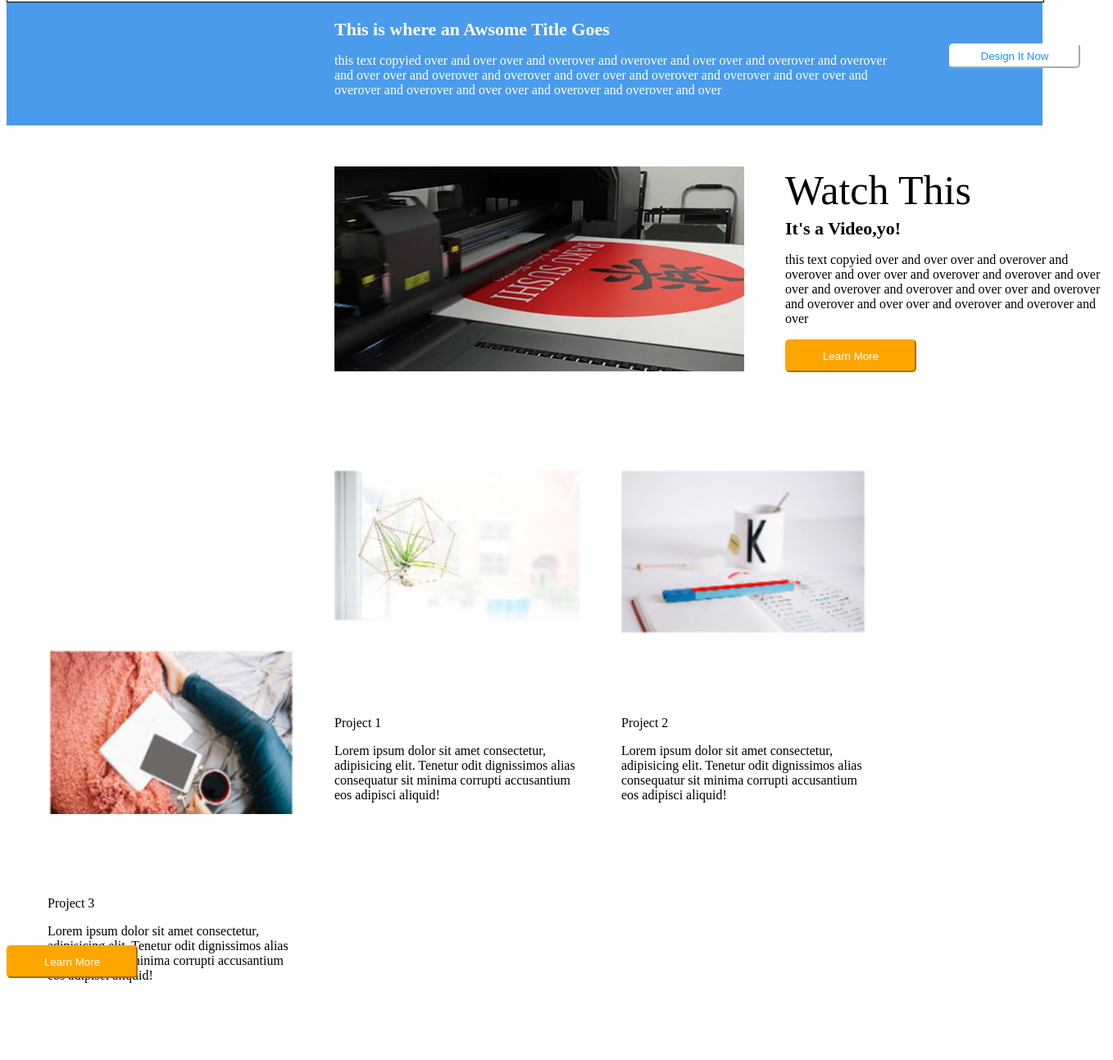
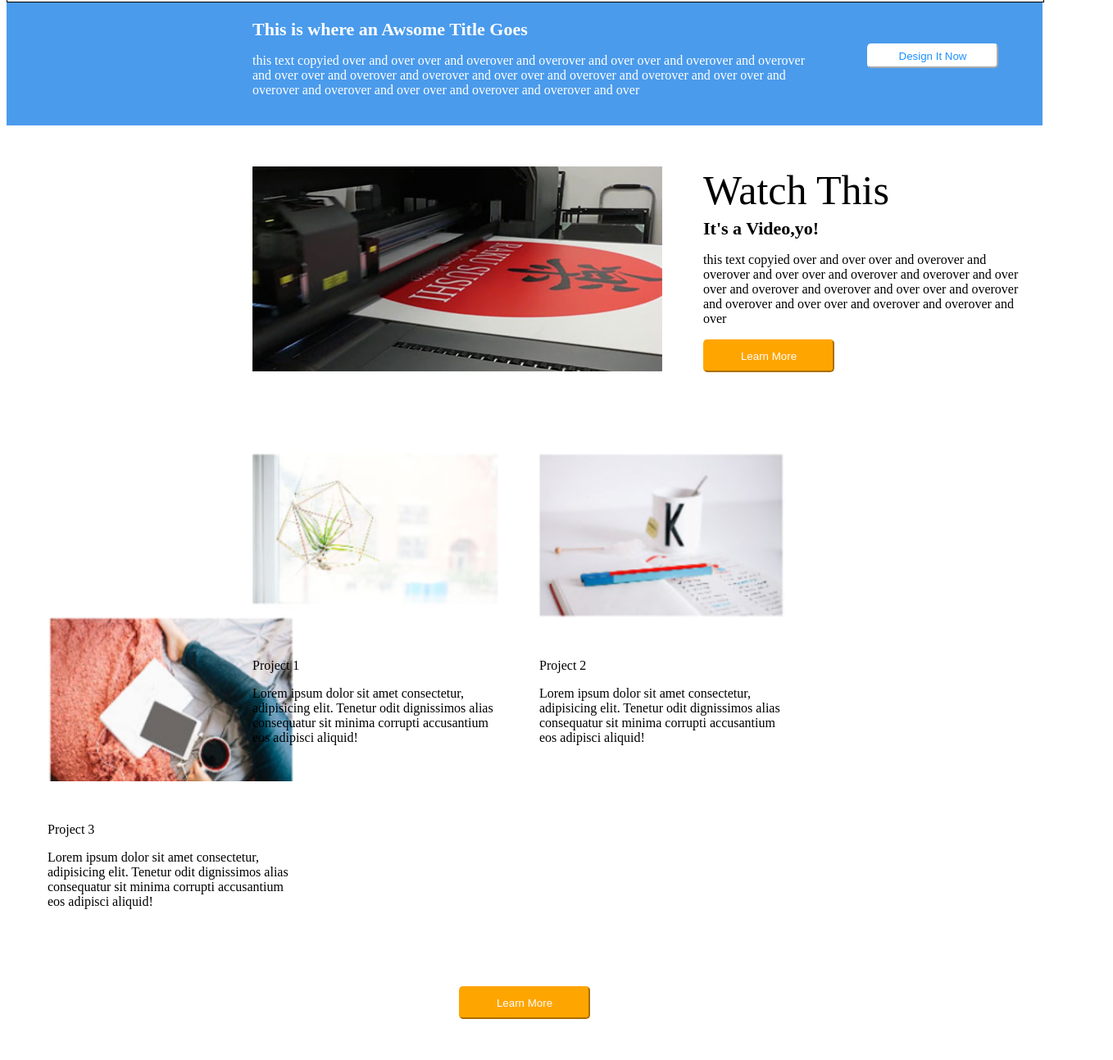
Before and after one commit to Jp8125/Home, a plain HTML site: page layout3.html in a window 1280 px wide. Shown: the part 654-1947 px from the top of the page at 82% size, 1358 px wide, since content can reach past the window. After the commit the page ends 1897 px from the top, so only its background shows below. Drawn offline with Linux system fonts and the light colour scheme.

Commit message:
new changes added

```diff
--- a/layout3.html
+++ b/layout3.html
@@ -168,7 +168,6 @@
         }
         .vid{
             height: 250px;
-
             width: 500px;
             margin-left: 350px;
         }
@@ -194,18 +193,20 @@
         }
         .class2{
             width: 100%;
-            height: 300px;
+            height: 250px;
 
             display: flex;
             flex-wrap: wrap;
+            margin-top: 0px;
 
 
         }
         .im1,.im2,.im3{
 
-            margin-top: 20px;
+            margin-top: 0px;
             width: 300px;
             height: 200px;
+
 
         }
        .im1{
@@ -215,18 +216,45 @@
         margin-left: 50px;
        }
 
-        .ds1,.ds2,.ds3{
 
-            margin-top: 20px;
-            width: 200px;
-            height: 150px;
-
-        }
         .im1>img,.im3>img,.im2>img{
             width: 300px;
             height: 200px;
         }
+        .btn4{
+            margin-top: 10px;
+            width: 100%;
+            display: flex;
+            justify-content: center;
+            margin-top: 0px;
 
+
+        }
+     @media only screen and (max-width:2000px) {
+        .ct{
+
+
+            margin-left: 300px;
+            margin-top: 50px;
+        }
+        .form{
+
+           margin-right: 300px;
+            margin-top: 50px;
+        }
+        .ft{
+        margin-left: 300px;
+       }
+       .vid{
+            height: 250px;
+            width: 500px;
+            margin-left: 250px;
+        }
+        .im1{
+        margin-left: 300px;
+       }
+
+     }
     </style>
 </head>
 <body>
@@ -351,13 +379,13 @@
                     Lorem ipsum dolor sit amet consectetur, adipisicing elit. Tenetur odit dignissimos alias consequatur sit minima corrupti accusantium eos adipisci aliquid!
                 </p>
             </div>
+            <div class="btn4">
+                <form action="">
+                    <input type="button" value="Learn More" id="btn3">
+                </form>
+            </div>
+        </div>
 
-        </div>
-        <div class="b">
-            <form action="">
-                <input type="button" value="Learn More" id="btn3">
-            </form>
-        </div>
 
      </div>
 </body>
```
